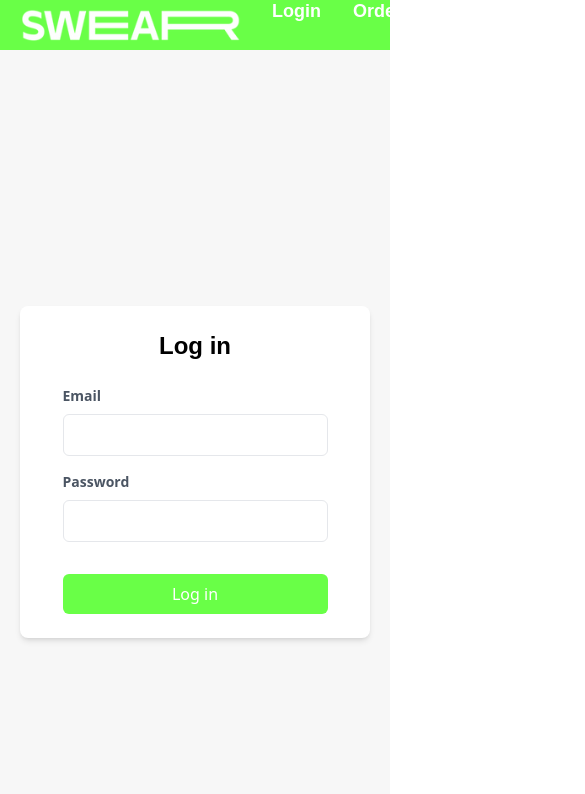
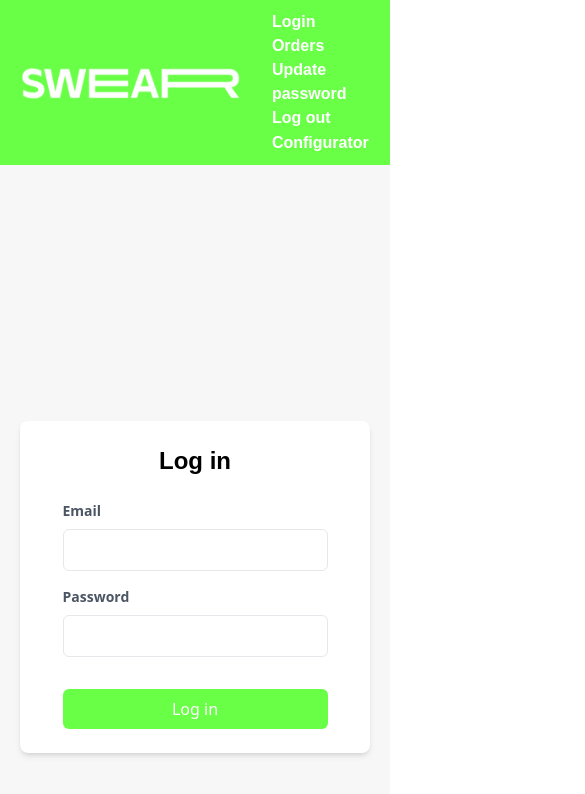
Before and after one commit to TiboMertens/SWEARLondon-VUE, a Vue app: page / in a window 390 px wide. Shown: the top 794 px of the page, 585 px wide, since content can reach past the window. Built offline with nearby package versions, Linux system fonts and the light colour scheme.

Commit message:
fix: make Nav.vue component responsive

```diff
--- a/src/components/Nav.vue
+++ b/src/components/Nav.vue
@@ -10,21 +10,21 @@ const logOut = () => {
 </script>
 
 <template>
-    <nav class="bg-[#69FF47]  h-[50px] flex justify-between items-center">
+    <nav class="bg-[#69FF47] flex justify-between items-center">
         <img src="../assets/logo.png" alt="logo" class="h-8 ml-4">
-        <div class="pr-6 p-2.5 flex">
-            <router-link class="nav-link mx-4 font-bold text-white hover:text-black text-lg md:text-xl"
+        <div class="pr-6 p-2.5 flex flex-wrap">
+            <router-link class="nav-link mx-4 font-bold text-white hover:text-black text-md md:text-lg"
                 to="/">Login</router-link>
-            <router-link class="nav-link mx-4 font-bold text-white hover:text-black text-lg md:text-xl"
+            <router-link class="nav-link mx-4 font-bold text-white hover:text-black text-md md:text-lg"
                 to="/orders">Orders</router-link>
-            <router-link class="nav-link mx-4 font-bold text-white hover:text-black text-lg md:text-xl"
+            <router-link class="nav-link mx-4 font-bold text-white hover:text-black text-md md:text-lg"
                 to="/updatePassword">Update password</router-link>
             <div @click="logOut">
-                <p class="nav-link mx-4 font-bold text-white hover:text-black text-lg md:text-xl cursor-pointer">Log out</p>
+                <p class="nav-link mx-4 font-bold text-white hover:text-black text-md md:text-lg cursor-pointer">Log out</p>
             </div>
             <div>
                 <a href="https://swear-london-configurator.vercel.app/"
-                    class="nav-link mx-4 font-bold text-white hover:text-black text-lg md:text-xl cursor-pointer">Configurator</a>
+                    class="nav-link mx-4 font-bold text-white hover:text-black text-md md:text-lg cursor-pointer">Configurator</a>
             </div>
         </div>
     </nav>
```
